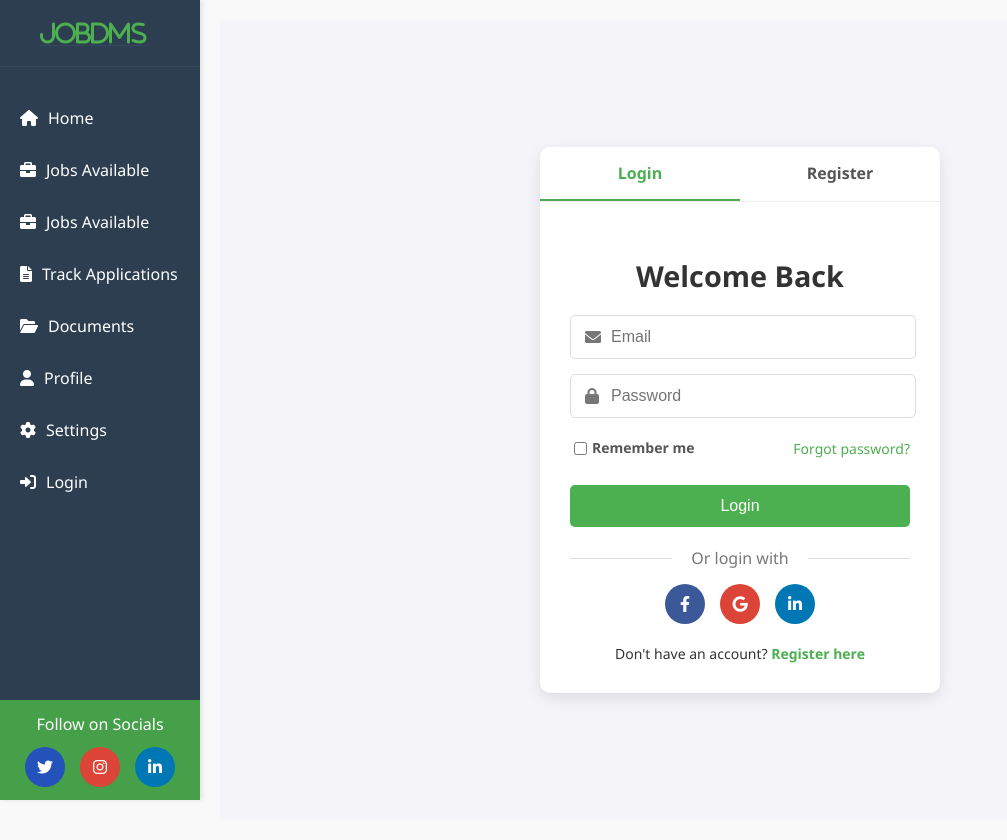
After one commit to Dyuuz/JOB-DMS, a Django app: page /auth in a window 1280 px wide. The commit adds this page. Shown: the whole page, without its empty margins (0-1007 px from the left). Run offline with Django 5.2, Linux system fonts and the light colour scheme; some libraries are stand-ins or nearby versions.

Commit message:
feat: added Auth UI

```diff
--- a/App/static/CSS/landingpage2.css
+++ b/App/static/CSS/landingpage45.css
@@ -175,6 +175,7 @@ margin: 0 auto;
 .blog-cta-title {
 font-size: 36px;
 margin-bottom: 20px;
+color: white ;
 }
 
 .blog-cta-subtitle {
--- /dev/null
+++ b/App/static/CSS/loginReg.css
@@ -0,0 +1,221 @@
+.loginRegBody {
+    background-color: #f4f4f9;
+    display: flex;
+    justify-content: center;
+    align-items: center;
+    min-height: 100vh;
+  }
+
+.auth-container {
+background-color: white;
+border-radius: 10px;
+box-shadow: 0 5px 15px rgba(0, 0, 0, 0.1);
+width: 400px;
+max-width: 90%;
+overflow: hidden;
+position: relative;
+}
+
+.auth-header {
+display: flex;
+border-bottom: 1px solid #eee;
+}
+
+.auth-tab {
+flex: 1;
+padding: 15px;
+text-align: center;
+cursor: pointer;
+font-weight: 600;
+color: #555;
+transition: all 0.3s ease;
+}
+
+.auth-tab.active {
+color: #4CAF50;
+border-bottom: 2px solid #4CAF50;
+}
+
+.auth-forms {
+padding: 30px;
+position: relative;
+}
+
+.auth-form {
+display: none;
+animation: fadeIn 0.5s ease;
+}
+
+.auth-form.active {
+display: block;
+}
+
+@keyframes fadeIn {
+from { opacity: 0; transform: translateY(10px); }
+to { opacity: 1; transform: translateY(0); }
+}
+
+.form-title {
+margin-bottom: 20px;
+color: #333;
+text-align: center;
+}
+
+.input-group {
+margin-bottom: 15px;
+position: relative;
+width: 85%;
+}
+
+.input-group i {
+position: absolute;
+left: 15px;
+top: 50%;
+transform: translateY(-50%);
+color: #777;
+}
+
+.input-group input {
+width: 100%;
+padding: 12px 15px 12px 40px;
+border: 1px solid #ddd;
+border-radius: 5px;
+font-size: 16px;
+transition: border 0.3s ease;
+}
+
+.input-group input:focus {
+border-color: #4CAF50;
+outline: none;
+}
+
+.remember-forgot {
+display: flex;
+justify-content: space-between;
+align-items: center;
+margin-bottom: 20px;
+font-size: 14px;
+}
+
+.remember-me {
+display: flex;
+align-items: center;
+}
+
+.remember-me input {
+margin-right: 5px;
+}
+
+.remember-me-text{
+    margin-top: 5px;
+}
+
+.forgot-password a {
+color: #4CAF50;
+text-decoration: none;
+}
+
+.auth-btn {
+width: 100%;
+padding: 12px;
+background-color: #4CAF50;
+color: white;
+border: none;
+border-radius: 5px;
+font-size: 16px;
+cursor: pointer;
+transition: background-color 0.3s ease;
+}
+
+.auth-btn:hover {
+background-color: #45a049;
+}
+
+.social-login {
+margin-top: 20px;
+text-align: center;
+}
+
+.social-login p {
+color: #777;
+margin-bottom: 15px;
+position: relative;
+}
+
+.social-login p::before,
+.social-login p::after {
+content: "";
+position: absolute;
+top: 50%;
+width: 30%;
+height: 1px;
+background-color: #ddd;
+}
+
+.social-login p::before {
+left: 0;
+}
+
+.social-login p::after {
+right: 0;
+}
+
+.social-icons {
+display: flex;
+justify-content: center;
+gap: 15px;
+}
+
+.social-icon {
+width: 40px;
+height: 40px;
+border-radius: 50%;
+display: flex;
+align-items: center;
+justify-content: center;
+color: white;
+cursor:not-allowed;
+transition: transform 0.3s ease;
+}
+
+.social-icon:hover {
+transform: translateY(-3px);
+}
+
+.facebook {
+background-color: #3b5998;
+}
+
+.twitter{
+    background-color: #2252ba;
+}
+
+.google {
+background-color: #db4437;
+}
+
+.linkedin {
+background-color: #0077b5;
+}
+
+.switch-form {
+text-align: center;
+margin-top: 20px;
+font-size: 14px;
+}
+
+.switch-form a {
+color: #4CAF50;
+text-decoration: none;
+font-weight: 600;
+}
+
+@media (max-width: 480px) {
+.auth-container {
+    width: 95%;
+}
+
+.auth-forms {
+    padding: 20px;
+}
+}
--- a/App/static/CSS/styles76.css
+++ b/App/static/CSS/styles13.css
@@ -25,6 +25,9 @@ z-index: 1000;
     overflow-y: auto; /* Enable vertical scrolling */
 }
 
+
+
+
 .sidebar-header{
     padding: 20px;
     padding-left: 20px;
@@ -35,6 +38,7 @@ overflow-y: auto; /* Enable vertical scrolling */
     border-bottom: 1px solid #34495e;
     display: flex;
     /* background-color: #333; */
+    height: 4%;
 }
 
 .sidebar .logo {
@@ -82,11 +86,23 @@ justify-self: center;
 }
 
 .nav-links {
+    height: 91%;
     list-style: none;
     padding: 20px 0;
     margin: 0;
     flex-grow: 1; /* Allow the list to grow and take remaining space */
     overflow-y: auto; /* Enable vertical scrolling */
+}
+
+.nav-foot{
+    display: flex;
+    gap: 12px;
+    flex-direction: column;
+    align-items: center;
+    justify-content: center;
+    background-color: #45a049;
+    padding: 30px;
+    height: 5%;
 }
 
 .nav-links li {
--- /dev/null
+++ b/App/static/JS/loginReg.js
@@ -0,0 +1,40 @@
+// JavaScript for switching between login and register forms
+document.addEventListener('DOMContentLoaded', function() {
+    const loginTab = document.getElementById('login-tab');
+    const registerTab = document.getElementById('register-tab');
+    const loginForm = document.getElementById('login-form');
+    const registerForm = document.getElementById('register-form');
+    const switchToRegister = document.getElementById('switch-to-register');
+    const switchToLogin = document.getElementById('switch-to-login');
+
+    // Switch to Register Form
+    function showRegister() {
+        loginTab.classList.remove('active');
+        registerTab.classList.add('active');
+        loginForm.classList.remove('active');
+        registerForm.classList.add('active');
+    }
+
+    // Switch to Login Form
+    function showLogin() {
+        registerTab.classList.remove('active');
+        loginTab.classList.add('active');
+        registerForm.classList.remove('active');
+        loginForm.classList.add('active');
+    }
+
+    // Tab Click Events
+    loginTab.addEventListener('click', showLogin);
+    registerTab.addEventListener('click', showRegister);
+
+    // Switch Link Events
+    switchToRegister.addEventListener('click', function(e) {
+        e.preventDefault();
+        showRegister();
+    });
+
+    switchToLogin.addEventListener('click', function(e) {
+        e.preventDefault();
+        showLogin();
+    });
+});
--- a/App/static/JS/script1.js
+++ b/App/static/JS/script9.js
@@ -10,10 +10,7 @@ navToggle.addEventListener('click', () => {
 
 // Close Sidebar When Clicking Outside on Smaller Screens
 document.addEventListener('click', (event) => {
-  const isClickInsideSidebar = sidebar.contains(event.target);
-  const isClickOnNavToggle = navToggle.contains(event.target);
-
-  if (!isClickInsideSidebar && !isClickOnNavToggle && window.innerWidth <= 768) {
+  if (!sidebar.contains(event.target) && window.innerWidth <= 768) {
     sidebar.classList.remove('active');
     mainContent.classList.remove('active');
   }
--- a/App/templates/layout.html
+++ b/App/templates/layout.html
@@ -6,9 +6,10 @@
   <meta charset="UTF-8">
   <meta name="viewport" content="width=device-width, initial-scale=1.0">
   <title>Job Application DMS</title>
-  <link rel="stylesheet" href="{% static 'CSS/styles76.css' %}">
+  <link rel="stylesheet" href="{% static 'CSS/styles13.css' %}">
   <link rel="stylesheet" href="{% static 'CSS/application1.css' %}">
-  <link rel="stylesheet" href="{% static 'CSS/landingpage2.css' %}">
+  <link rel="stylesheet" href="{% static 'CSS/landingpage45.css' %}">
+  <link rel="stylesheet" href="{% static 'CSS/loginReg.css' %}">
 
   <link rel="stylesheet" href="https://cdnjs.cloudflare.com/ajax/libs/font-awesome/6.0.0/css/all.min.css">
   <link href="https://cdnjs.cloudflare.com/ajax/libs/toastr.js/latest/css/toastr.min.css" rel="stylesheet"/>
@@ -39,9 +40,23 @@
             <li ><a href="" class="ordered-list-3" onclick="NoAuthUser(event, 3)" data-cnt="documents"><i class="fas fa-folder-open"></i> Documents</a></li>
             <li ><a href="" class="ordered-list-4" onclick="NoAuthUser(event, 4)" data-cnt="profile"><i class="fas fa-user"></i> Profile</a></li>
             <li ><a href="" class="ordered-list-5" onclick="NoAuthUser(event, 5)" data-cnt="settings"><i class="fas fa-cog"></i> Settings</a></li>
-            <li ><a href="" ><i class="fas fa-sign-in-alt"></i> Login</a></li>
+            <li ><a href="{% url 'auth' %}" ><i class="fas fa-sign-in-alt"></i> Login</a></li>
             {% endif %}
         </ul>
+        <div class="nav-foot">
+            Follow on Socials
+            <div class="social-icons">
+                <div class="social-icon twitter">
+                <i class="fab fa-twitter"></i>
+                </div>
+                <div class="social-icon google">
+                <i class="fab fa-instagram"></i>
+                </div>
+                <div class="social-icon linkedin">
+                <i class="fab fa-linkedin-in"></i>
+                </div>
+            </div>
+        </div>
     </nav>
 
     <!-- Main Content -->
@@ -191,8 +206,9 @@
         {% endblock %}
     </main>
 
-    <script src="{% static 'JS/script1.js' %}"></script>
+    <script src="{% static 'JS/script9.js' %}"></script>
     <script src="{% static 'JS/NavMenu11.js' %}"></script>
+    <script src="{% static 'JS/loginReg.js' %}"></script>
     <script src="{% static 'JS/application1.js' %}"></script>
 
     <script src="https://cdn.jsdelivr.net/npm/sweetalert2@11"></script>
--- /dev/null
+++ b/App/templates/loginReg.html
@@ -0,0 +1,103 @@
+{% extends "layout.html" %}
+
+{% block dynamicpage %}
+<div class="loginRegBody">
+    <div class="auth-container">
+        <!-- Tabs for Login/Register -->
+        <div class="auth-header">
+        <div class="auth-tab active" id="login-tab">Login</div>
+        <div class="auth-tab" id="register-tab">Register</div>
+        </div>
+
+        <!-- Forms Container -->
+        <div class="auth-forms">
+        <!-- Login Form -->
+        <div class="auth-form active" id="login-form">
+            <h2 class="form-title">Welcome Back</h2>
+            <form>
+                <div class="input-group">
+                    <i class="fas fa-envelope"></i>
+                    <input type="email" placeholder="Email" required>
+                </div>
+                <div class="input-group">
+                    <i class="fas fa-lock"></i>
+                    <input type="password" placeholder="Password" required>
+                </div>
+                <div class="remember-forgot">
+                    <div class="remember-me">
+                    <input type="checkbox" id="remember">
+                    <label for="remember" class="remember-me-text">Remember me</label>
+                    </div>
+                    <div class="forgot-password">
+                    <a href="#">Forgot password?</a>
+                    </div>
+                </div>
+                <button type="submit" class="auth-btn">Login</button>
+            </form>
+
+            <div class="social-login">
+            <p>Or login with</p>
+            <div class="social-icons">
+                <div class="social-icon facebook">
+                <i class="fab fa-facebook-f"></i>
+                </div>
+                <div class="social-icon google">
+                <i class="fab fa-google"></i>
+                </div>
+                <div class="social-icon linkedin">
+                <i class="fab fa-linkedin-in"></i>
+                </div>
+            </div>
+            </div>
+
+            <div class="switch-form">
+            Don't have an account? <a href="#" id="switch-to-register">Register here</a>
+            </div>
+        </div>
+
+        <!-- Register Form -->
+        <div class="auth-form" id="register-form">
+            <h2 class="form-title">Create Account</h2>
+            <form>
+                <div class="input-group">
+                    <i class="fas fa-user"></i>
+                    <input type="text" placeholder="Full Name" required>
+                </div>
+                <div class="input-group">
+                    <i class="fas fa-envelope"></i>
+                    <input type="email" placeholder="Email" required>
+                </div>
+                <div class="input-group">
+                    <i class="fas fa-lock"></i>
+                    <input type="password" placeholder="Password" required>
+                </div>
+                <div class="input-group">
+                    <i class="fas fa-lock"></i>
+                    <input type="password" placeholder="Confirm Password" required>
+                </div>
+                <button type="submit" class="auth-btn">Register</button>
+            </form>
+
+            <div class="social-login">
+            <p>Or register with</p>
+            <div class="social-icons">
+                <div class="social-icon facebook">
+                <i class="fab fa-facebook-f"></i>
+                </div>
+                <div class="social-icon google">
+                <i class="fab fa-google"></i>
+                </div>
+                <div class="social-icon linkedin">
+                <i class="fab fa-linkedin-in"></i>
+                </div>
+            </div>
+            </div>
+
+            <div class="switch-form">
+            Already have an account? <a href="#" id="switch-to-login">Login here</a>
+            </div>
+        </div>
+        </div>
+    </div>
+</div>
+{% endblock dynamicpage %}
--- a/App/urls.py
+++ b/App/urls.py
@@ -1,7 +1,7 @@
 from django.urls import path
 from django.conf.urls.static import static
 from django.conf import settings
-from App.views import HomeView, JobsAvailableView, JobsAppliedView, DocumentView, ProfileView, SettingsView
+from App.views import HomeView, JobsAvailableView, JobsAppliedView, DocumentView, ProfileView, SettingsView, LoginRegView
 
 urlpatterns = [
     path('', HomeView.as_view(), name='home'),
@@ -10,6 +10,7 @@ urlpatterns = [
     path('documents', DocumentView.as_view(), name='documents'),
     path('profile', ProfileView.as_view(), name='profile'),
     path('settings', SettingsView.as_view(), name='settings'),
+    path('auth', LoginRegView.as_view(), name='auth'),
 ]
 
 if settings.DEBUG:
--- a/App/views.py
+++ b/App/views.py
@@ -48,3 +48,10 @@
     def get(self, request, *args, **kwargs):
 
         return render(request, self.template_name)
+
+class LoginRegView(View):
+    template_name = 'loginReg.html'
+
+    def get(self, request, *args, **kwargs):
+
+        return render(request, self.template_name)
```
Also changed, not shown: App/models.py (+9 -0 lines). Lines whose indentation alone changed are shown as unchanged.
